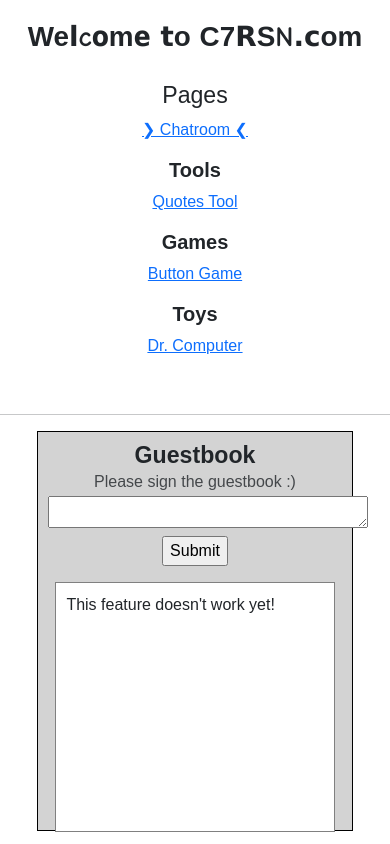
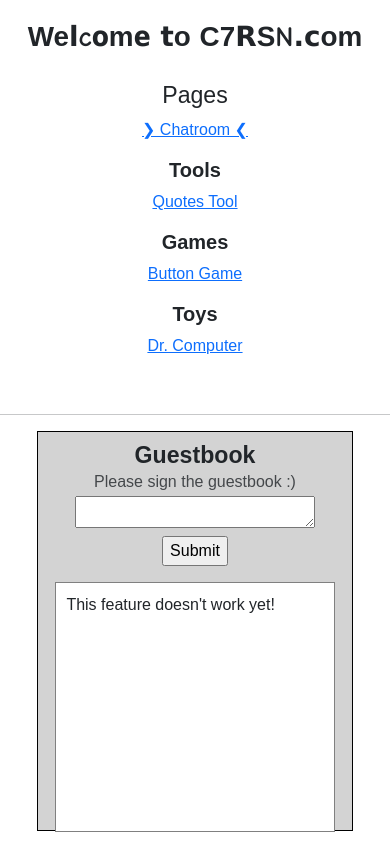
Before and after one commit to c7rsn/website, a website: page index.html in a window 390 px wide. Shown: the top 844 px of the page. Drawn offline with nearby package versions, Linux system fonts and the light colour scheme.

Commit message:
css tweak

```diff
--- a/css/global.css
+++ b/css/global.css
@@ -101,7 +101,7 @@ h4, p {
         display: block;
     }
     .guest-input{
-        width: 20em;
+        width: 15em;
     }
     .guestbook{
         width: 90%;
```
